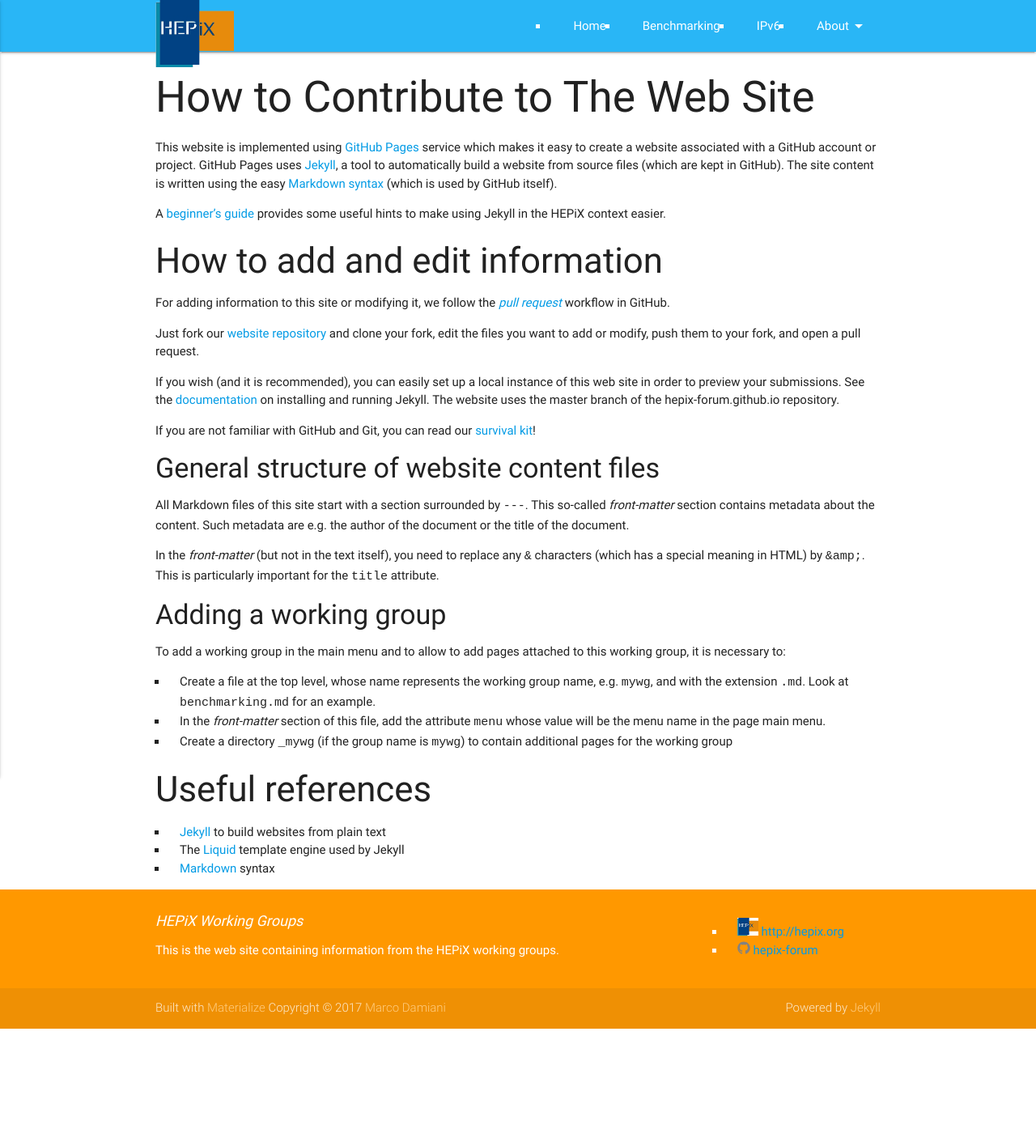
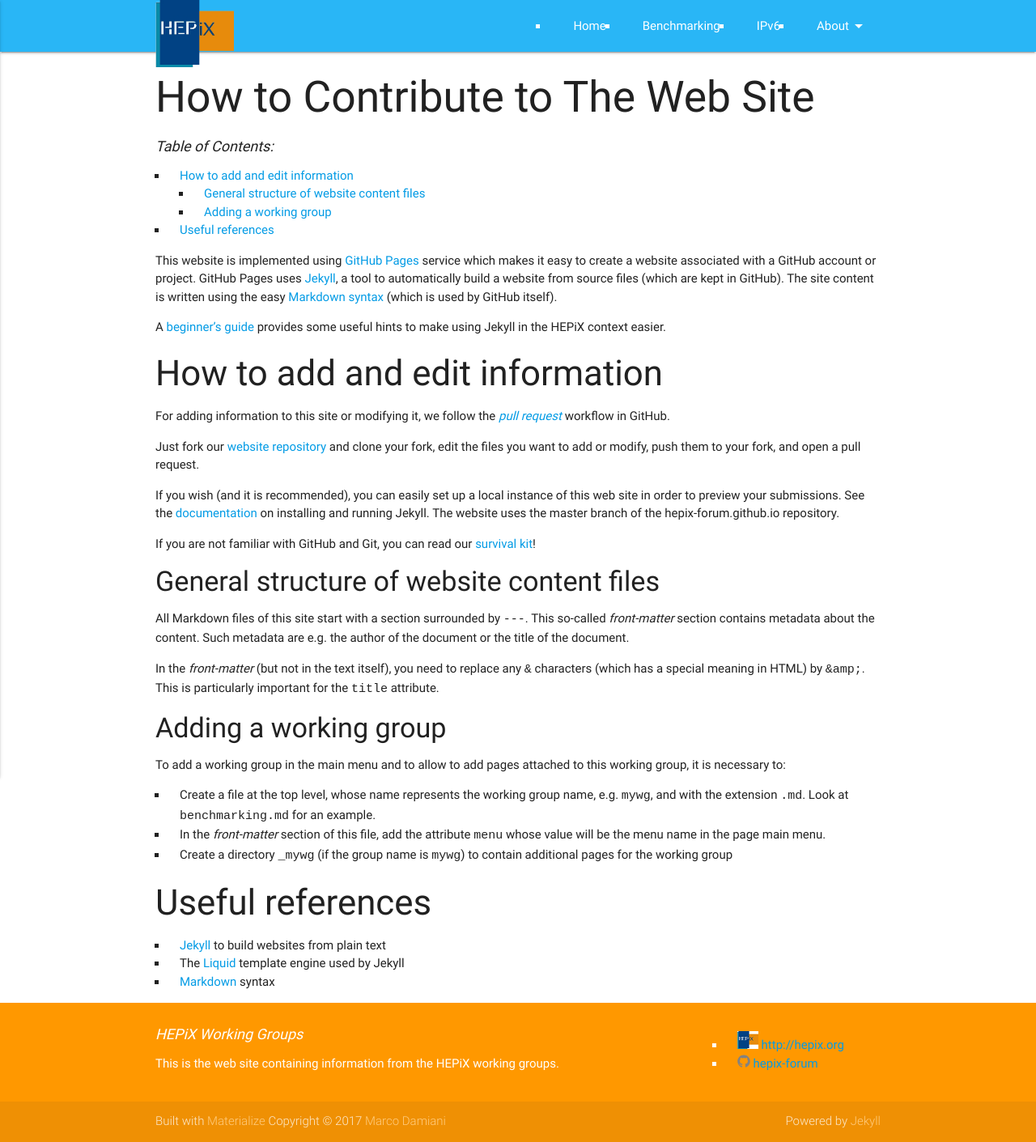
Before and after one commit to HEPiX-Forum/hepix-forum.github.io, a Jekyll site: the page built from _about/how_to_contribute.md, in a window 1280 px wide. Shown: the whole page at 81% size. Built offline with Jekyll 4.4.1, drawn with Linux system fonts in a browser that asks for light colours; before the commit the page ends 1271 px from its top, so only the background shows below that.

Commit message:
About files: fix TOC

```diff
--- a/_about/how_to_contribute.md
+++ b/_about/how_to_contribute.md
@@ -4,6 +4,13 @@ layout: page
 ---
 
 # How to Contribute to The Web Site
+{:.no_toc}
+
+##### Table of Contents:
+{:.no_toc}
+* auto-gen TOC:
+{:toc}
+
 
 This website is implemented using [GitHub Pages](https://pages.github.com/) service which makes it easy to create a website associated with
 a GitHub account or project. GitHub Pages uses [Jekyll](https://help.github.com/articles/using-jekyll-with-pages/), a tool to automatically build
```
Also changed, not shown: _about/github-beginners.md (+2 -0 lines), _about/jekyll-beginners.md (+1 -0 lines).
